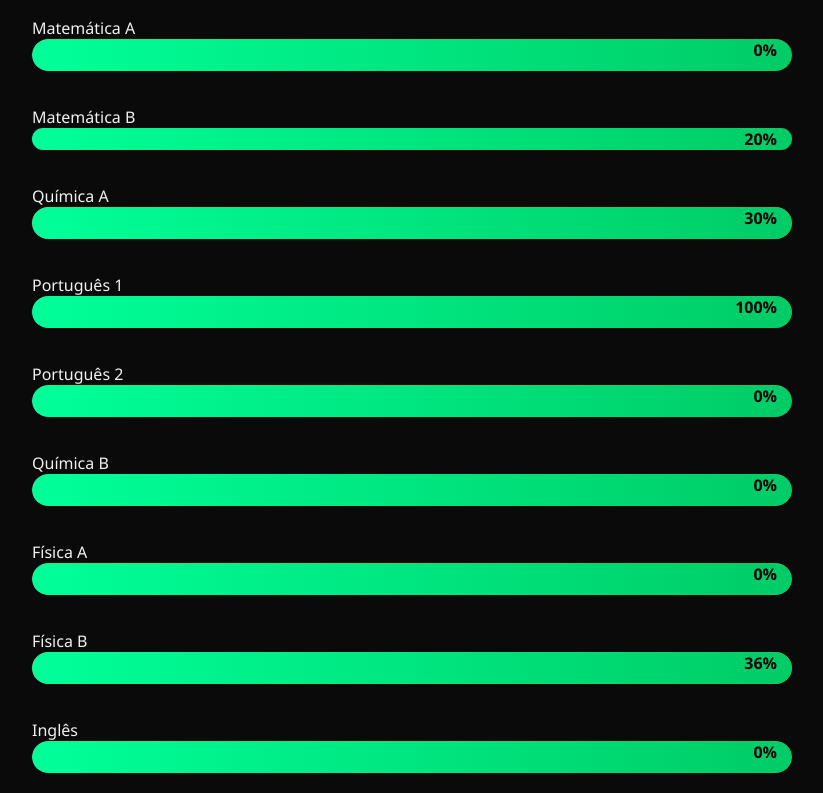
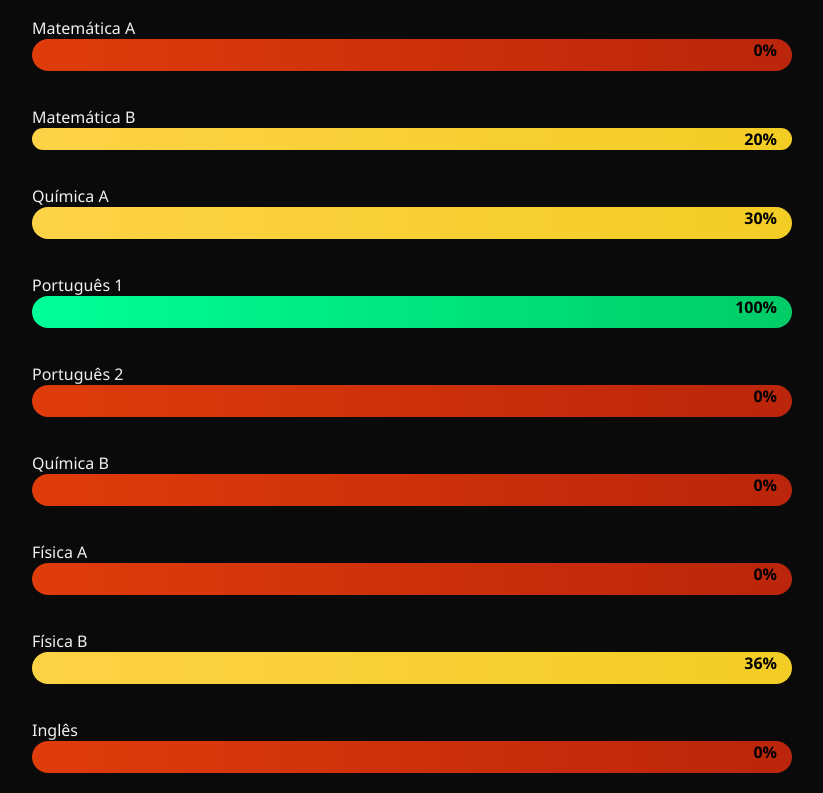
Before and after one commit to rafaei312654/ratbot, a plain HTML site: page public/aluno5.html in a window 1280 px wide. Shown: the part 387-1180 px from the top of the page, without its empty margins (228-1051 px from the left). Drawn offline with Linux system fonts and the light colour scheme.

Commit message:
Update aluno5.html

```diff
--- a/public/aluno5.html
+++ b/public/aluno5.html
@@ -23,15 +23,15 @@
     <h2 style="text-align: center; margin: 20px 0;">Apostila 3</h2>
 
     <section class="progress-section">
-      <div class="barra-verde"><span>Matemática A</span><div class="red"><div class="fillgreen">0%</div></div></div>
-      <div class="barra-verde"><span>Matemática B</span><div red="amar"><div class="fillgreen">20%</div></div></div>
-      <div class="barra-verde"><span>Química A</span><div class="amar"><div class="fillgreen">30%</div></div></div>
+      <div class="barra-verde"><span>Matemática A</span><div class="red"><div class="fillred">0%</div></div></div>
+      <div class="barra-verde"><span>Matemática B</span><div red="amar"><div class="fillamar">20%</div></div></div>
+      <div class="barra-verde"><span>Química A</span><div class="amar"><div class="fillamar">30%</div></div></div>
       <div class="barra-verde"><span>Português 1</span><div class="bargreen"><div class="fillgreen">100%</div></div></div>
-      <div class="barra-verde"><span>Português 2</span><div class="red"><div class="fillgreen">0%</div></div></div>
-      <div class="barra-verde"><span>Química B</span><div class="red"><div class="fillgreen">0%</div></div></div>
-      <div class="barra-verde"><span>Física A</span><div class="red"><div class="fillgreen">0%</div></div></div>
-      <div class="barra-verde"><span>Física B</span><div class="amar"><div class="fillgreen">36%</div></div></div>
-      <div class="barra-verde"><span>Inglês</span><div class="red"><div class="fillgreen">0%</div></div></div>
+      <div class="barra-verde"><span>Português 2</span><div class="red"><div class="fillred">0%</div></div></div>
+      <div class="barra-verde"><span>Química B</span><div class="red"><div class="fillred">0%</div></div></div>
+      <div class="barra-verde"><span>Física A</span><div class="red"><div class="fillred">0%</div></div></div>
+      <div class="barra-verde"><span>Física B</span><div class="amar"><div class="fillamar">36%</div></div></div>
+      <div class="barra-verde"><span>Inglês</span><div class="red"><div class="fillred">0%</div></div></div>
       <div class="barra-verde"><span>História</span><div class="red"><div class="fillgreen">0%</div></div></div>
       <div class="barra-verde"><span>Geografia</span><div class="red"><div class="fillgreen">0%</div></div></div>
       <div class="barra-verde"><span>Biologia A</span><div class="red"><div class="fillgreen">0%</div></div></div>
```
